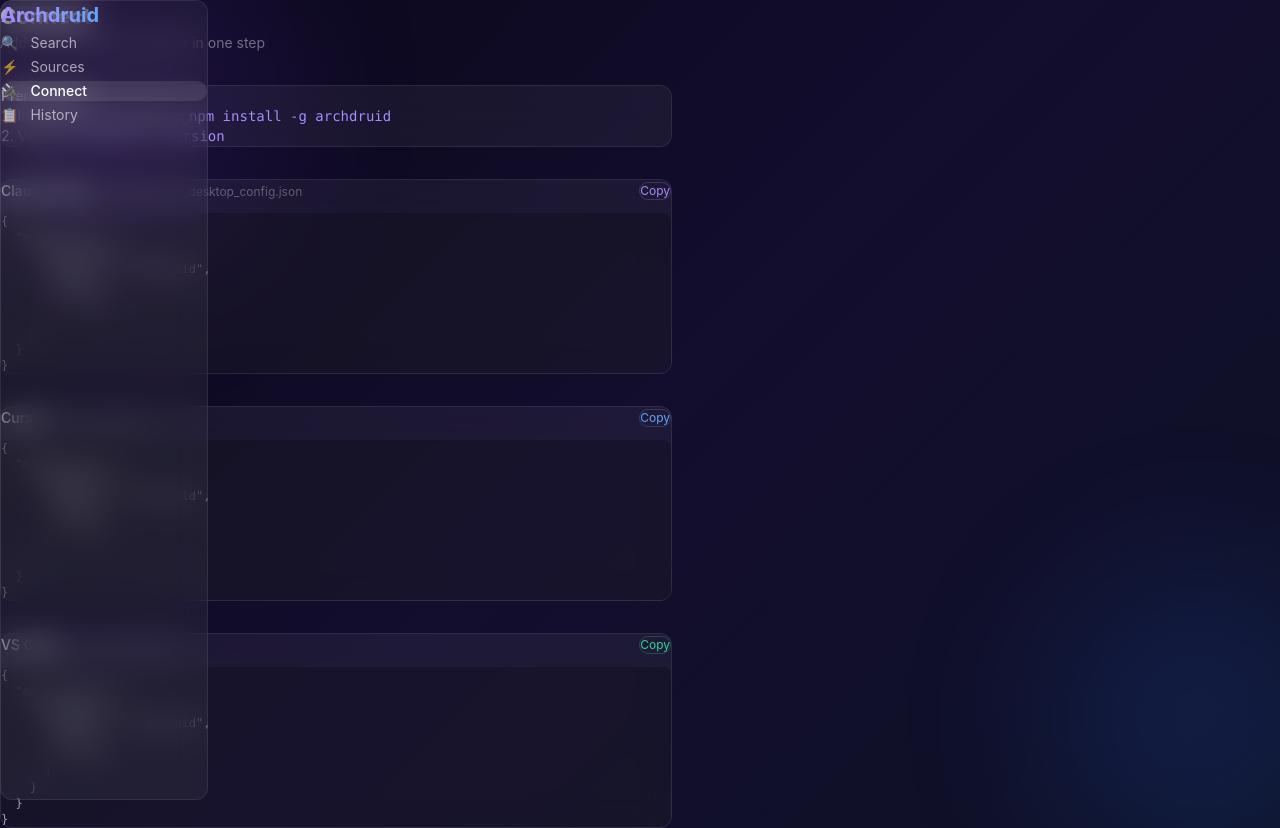
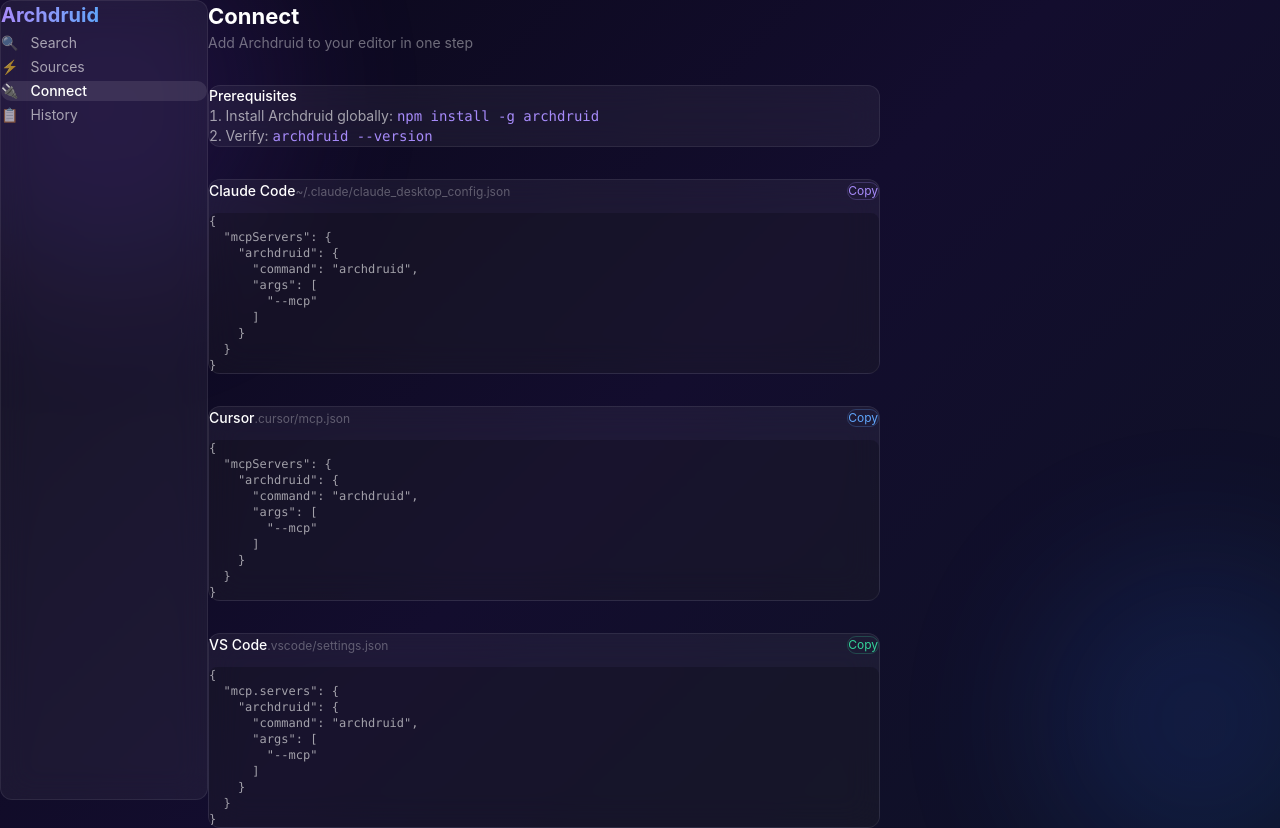
Before and after one commit to Talos133/archdruid, a Next.js app in the folder apps/web/: page /connect in a window 1280 px wide. Built offline with nearby package versions, Linux system fonts and the light colour scheme.

Commit message:
fix(web): sidebar overlap — switch to flex layout with sticky sidebar

```diff
--- a/apps/web/app/layout.tsx
+++ b/apps/web/app/layout.tsx
@@ -10,11 +10,11 @@
 export default function RootLayout({ children }: { children: React.ReactNode }) {
   return (
     <html lang="en">
-      <body>
+      <body className="flex min-h-screen">
         <div className="glow-orb w-96 h-96 bg-[#7c3aed] top-[-100px] left-[-100px]" />
         <div className="glow-orb w-80 h-80 bg-[#2563eb] bottom-[-80px] right-[-80px]" />
         <Sidebar />
-        <main className="ml-52 p-8 min-h-screen relative z-[1]">
+        <main className="flex-1 p-8 min-h-screen relative z-[1] overflow-y-auto">
           {children}
         </main>
       </body>
--- a/apps/web/components/Sidebar.tsx
+++ b/apps/web/components/Sidebar.tsx
@@ -12,7 +12,7 @@
 export function Sidebar() {
   const pathname = usePathname()
   return (
-    <aside className="glass flex flex-col gap-1 p-4 w-52 min-h-screen fixed left-0 top-0 z-10">
+    <aside className="glass flex flex-col gap-1 p-4 w-52 shrink-0 sticky top-0 h-screen z-10">
       <div className="flex items-center gap-2 mb-8 px-2">
         <span className="text-xl font-bold bg-gradient-to-r from-[#a78bfa] to-[#60a5fa] bg-clip-text text-transparent">
           Archdruid
```
